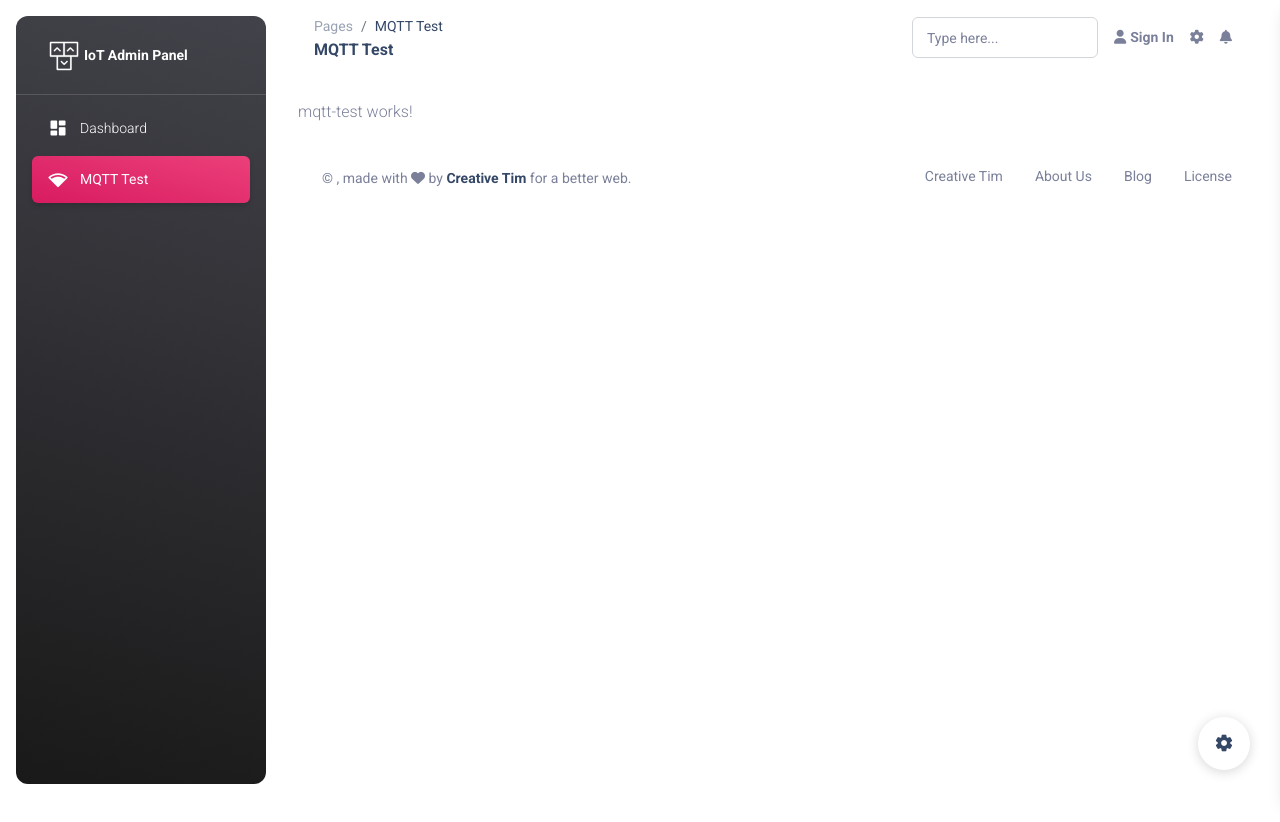
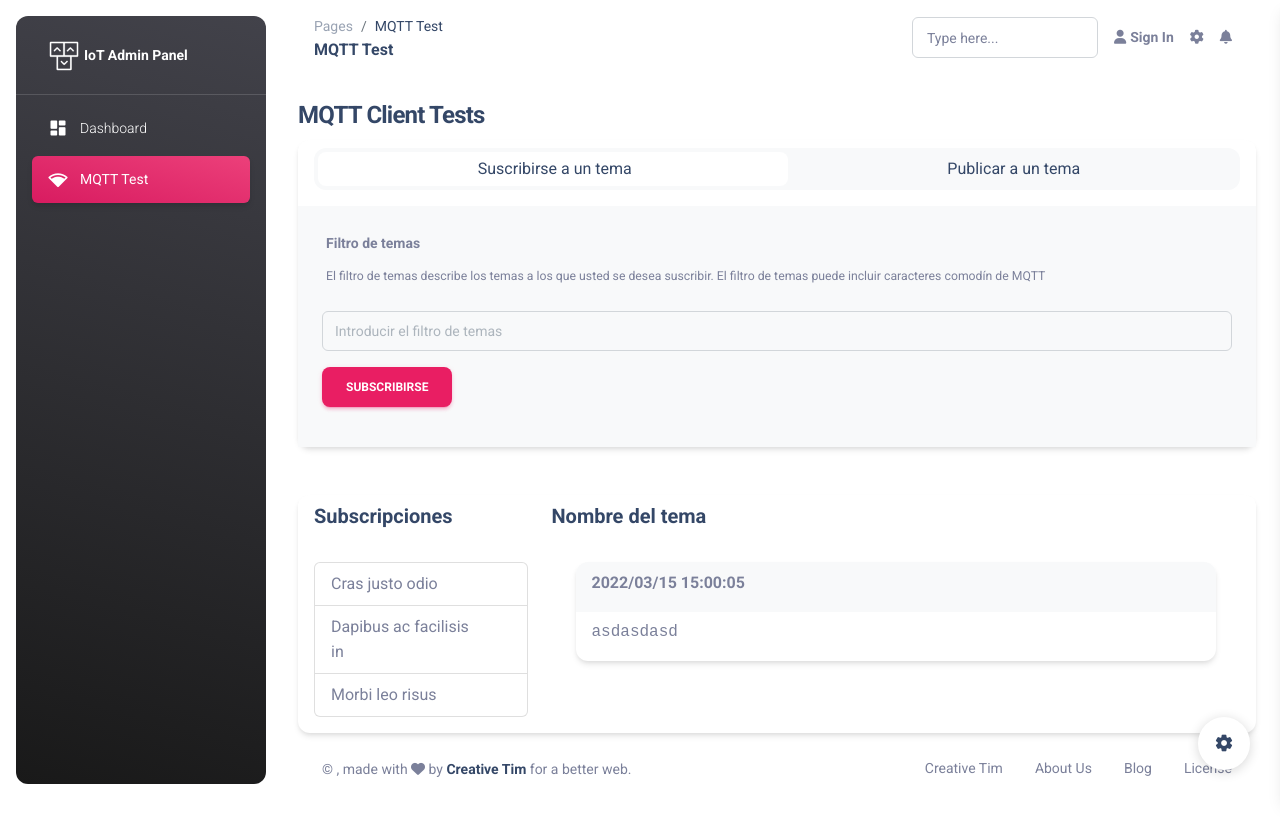
Before and after one commit to DavidCuy/MakerIoT, an Angular app in the folder web-portal/: page /mqtt-test in a window 1280 px wide. Shown: the top 822 px of the page. Before the commit the page ends 800 px from the top, so only its background shows below. Built offline with nearby package versions, Linux system fonts and the light colour scheme.

Commit message:
feature: maquetado de vista de mensajes de mqtt

```diff
--- a/web-portal/src/app/pages/mqtt-test/mqtt-test.component.css
+++ b/web-portal/src/app/pages/mqtt-test/mqtt-test.component.css
@@ -0,0 +1,18 @@
+.nav-pills .nav-link.active,
+.nav-pills .show>.nav-link {
+    color: #344767;
+    background-color: #fff;
+}
+
+.card>.card-body.tabs-container {
+    background-color: #f8f9fa;
+}
+
+textarea.form-control,
+.inner-message {
+    font-family: 'Courier New', Courier, monospace;
+}
+
+.inner-card>.card-header {
+    background-color: #f8f9fa;
+}
--- a/web-portal/src/app/pages/mqtt-test/mqtt-test.component.html
+++ b/web-portal/src/app/pages/mqtt-test/mqtt-test.component.html
@@ -1 +1,108 @@
-<p>mqtt-test works!</p>
+<div class="row">
+    <div class="col-12">
+        <h4>MQTT Client Tests</h4>
+    </div>
+</div>
+
+<div class="row">
+    <div class="col-12">
+        <div class="card">
+            <div class="card-header p-3 pt-2">
+                <div class="row">
+                    <div class="col-12">
+                        <div class="nav-wrapper position-relative end-0">
+                            <ul class="nav nav-pills nav-fill p-1" role="tablist">
+                                <li class="nav-item">
+                                    <a class="nav-link mb-0 px-0 py-1 active " data-bs-toggle="tab" href="javascript:;" role="tab" aria-selected="true" (click)="tabname_selected('subscribe')">
+                                        <span class="ms-1">Suscribirse a un tema</span>
+                                    </a>
+                                </li>
+                                <li class="nav-item">
+                                    <a class="nav-link mb-0 px-0 py-1 " data-bs-toggle="tab" href="javascript:;" role="tab" aria-selected="false" (click)="tabname_selected('publish')">
+                                        <span class="ms-1">Publicar a un tema</span>
+                                    </a>
+                                </li>
+                            </ul>
+                        </div>
+                    </div>
+                </div>
+            </div>
+
+            <div class="tabs-container card-body">
+                <div class="row">
+                    <div class="col-12">
+                        <div class="show-nav-tab" *ngIf="select_tabname=='subscribe'">
+                            <div><label><b>Filtro de temas</b></label></div>
+                            <label><small>El filtro de temas describe los temas a los que usted se desea suscribir. El filtro de temas puede incluir caracteres comodín de MQTT</small></label>
+                            <div class="input-group input-group-outline my-3">
+                                <input type="text" class="form-control" placeholder="Introducir el filtro de temas">
+                            </div>
+                            <button type="button" class="btn btn-primary">Subscribirse</button>
+                        </div>
+                        <div class="show-nav-tab" *ngIf="select_tabname=='publish'">
+                            <div><label><b>Nombre del tema</b></label></div>
+                            <label><small>El nombre del tema identifica el mensaje. La carga del mensaje se publicará en este tema con una calidad del servicio (QoS) de 0.</small></label>
+                            <div class="input-group input-group-outline my-3">
+                                <input type="text" class="form-control" placeholder="Introducir nombre del tema">
+                            </div>
+                            <div><label><b>Carga del mensaje</b></label></div>
+                            <div class="input-group input-group-dynamic">
+                                <textarea class="form-control" rows="5" placeholder='{"message": "Hello world"}' spellcheck="false"></textarea>
+                            </div>
+                            <button type="button" class="btn btn-primary mt-3">Publicar</button>
+                        </div>
+                    </div>
+                </div>
+            </div>
+        </div>
+    </div>
+</div>
+
+<div class="row mt-5">
+    <div class="col-12">
+        <div class="card">
+            <div class="card-header p-3 pt-2">
+                <div class="row">
+                    <div class="col-lg-3">
+                        <h5>Subscripciones</h5>
+                    </div>
+                    <div class="col-lg-9">
+                        <h5>Nombre del tema</h5>
+                    </div>
+                </div>
+            </div>
+            <div class="card-body p-3 pt-2">
+                <div class="row ">
+                    <div class="col-lg-3 ">
+                        <ul class="list-group ">
+                            <li class="list-group-item d-flex justify-content-between align-items-center ">
+                                Cras justo odio
+                                <span class="badge badge-primary badge-pill ">14</span>
+                            </li>
+                            <li class="list-group-item d-flex justify-content-between align-items-center ">
+                                Dapibus ac facilisis in
+                                <span class="badge badge-primary badge-pill ">2</span>
+                            </li>
+                            <li class="list-group-item d-flex justify-content-between align-items-center ">
+                                Morbi leo risus
+                                <span class="badge badge-primary badge-pill ">1</span>
+                            </li>
+                        </ul>
+                    </div>
+                    <div class="col-lg-9 ">
+                        <div class="container">
+                            <div class="card inner-card">
+                                <div class="card-header p-3 pt-2">
+                                    <b>2022/03/15 15:00:05</b>
+                                </div>
+                                <div class="card-body p-3 pt-2">
+                                    <div class="inner-message">asdasdasd</div>
+                                </div>
+                            </div>
+                        </div>
+                    </div>
+                </div>
+            </div>
+        </div>
+    </div>
+</div>
--- a/web-portal/src/app/pages/mqtt-test/mqtt-test.component.ts
+++ b/web-portal/src/app/pages/mqtt-test/mqtt-test.component.ts
@@ -6,10 +6,15 @@ import { Component, OnInit } from '@angular/core';
   styleUrls: ['./mqtt-test.component.css']
 })
 export class MqttTestComponent implements OnInit {
+  select_tabname = 'subscribe'
 
   constructor() { }
 
   ngOnInit(): void {
   }
 
+  tabname_selected(tabname: string): void {
+    this.select_tabname = tabname
+  }
+
 }
```
